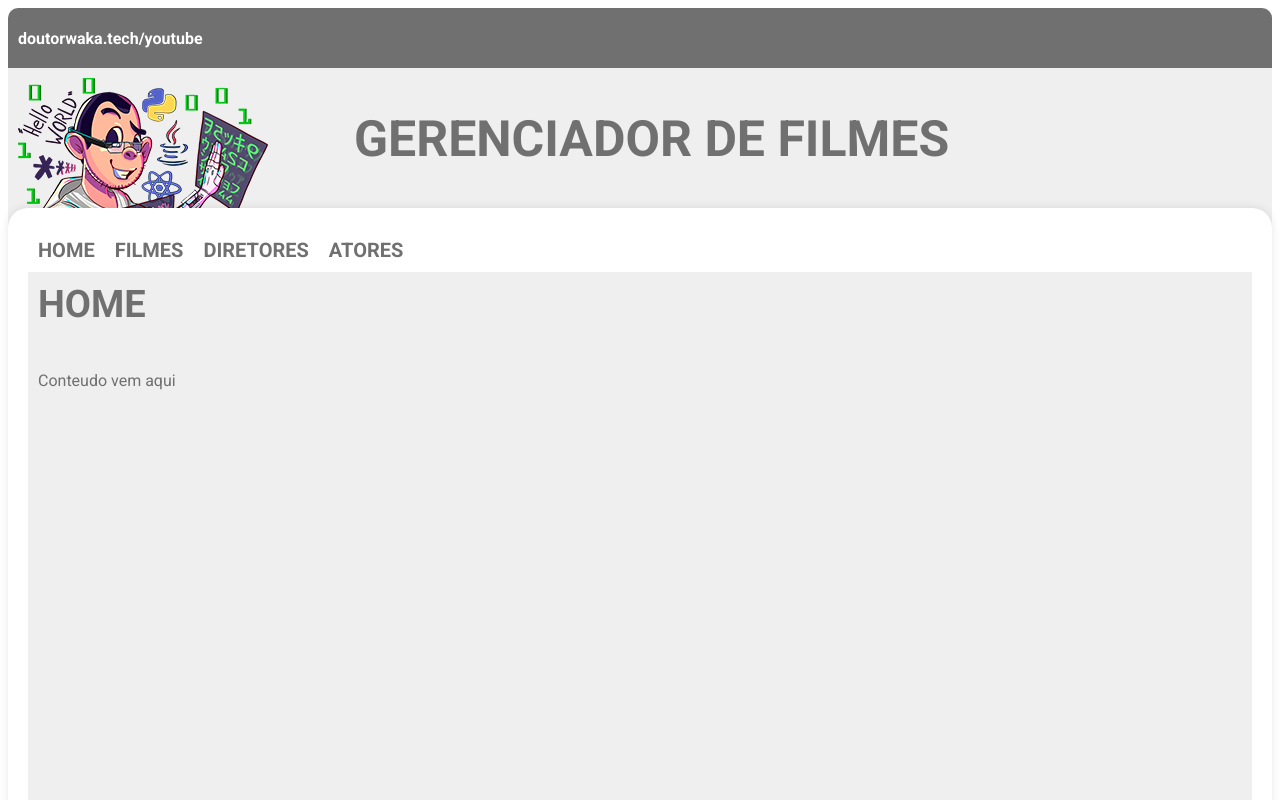
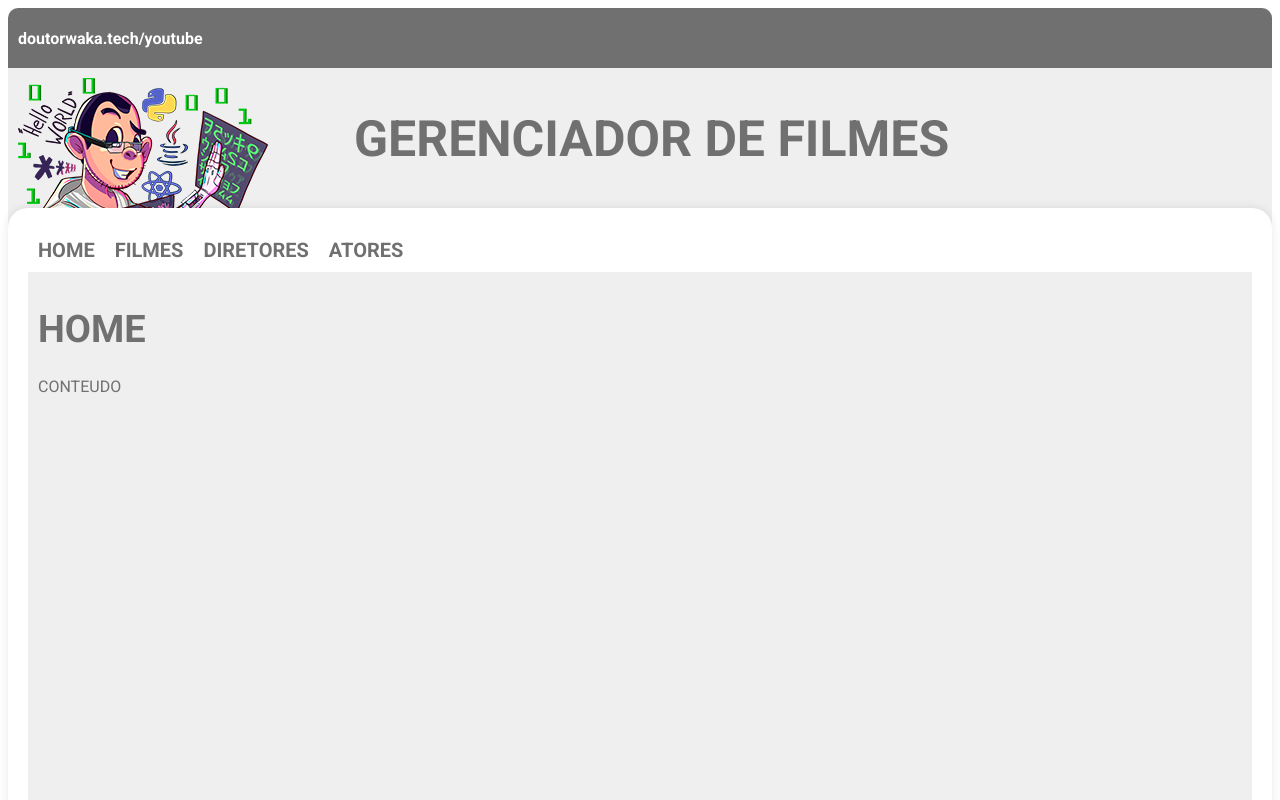
Before and after one commit to doutorwaka/gerenciador-filmes-react, a React (Create React App) app: page / in a window 1280 px wide. Shown: the top 800 px of the page. Built offline with nearby package versions, Linux system fonts and the light colour scheme.

Commit message:
Adicao da pagina home

```diff
--- a/src/global.css
+++ b/src/global.css
@@ -2,5 +2,4 @@
 
 *{
     font-family: Roboto;
-    color: #707070;
 }
--- a/src/pages/home/index.jsx
+++ b/src/pages/home/index.jsx
@@ -1,10 +1,10 @@
 import "./style.css";
 
-export function Home(){
+export function Home (){
     return (
         <div className="home">
             <h1 className="home">HOME</h1>
-            <div className="home-content">Conteudo vem aqui</div>
+            <div> CONTEUDO </div>
         </div>
     );
 }
--- a/src/pages/home/style.css
+++ b/src/pages/home/style.css
@@ -1,16 +1,11 @@
+div.home{
+    background-color: #EFEFEF;
+    color: #707070;
+    margin-top: 0px;
+    padding: 10px;
+    min-height: 580px;
+}
+
 h1.home{
     font-size: 38px;
-    color: #707070;
-    font-weight: bold;
-    padding: 10px;
-    margin-top: 0px;
 }
-
-div.home{
-    background-color: #EFEFEF;
-    min-height: 600px;
-}
-
-div.home-content{
-    padding: 10px;
-}
```
